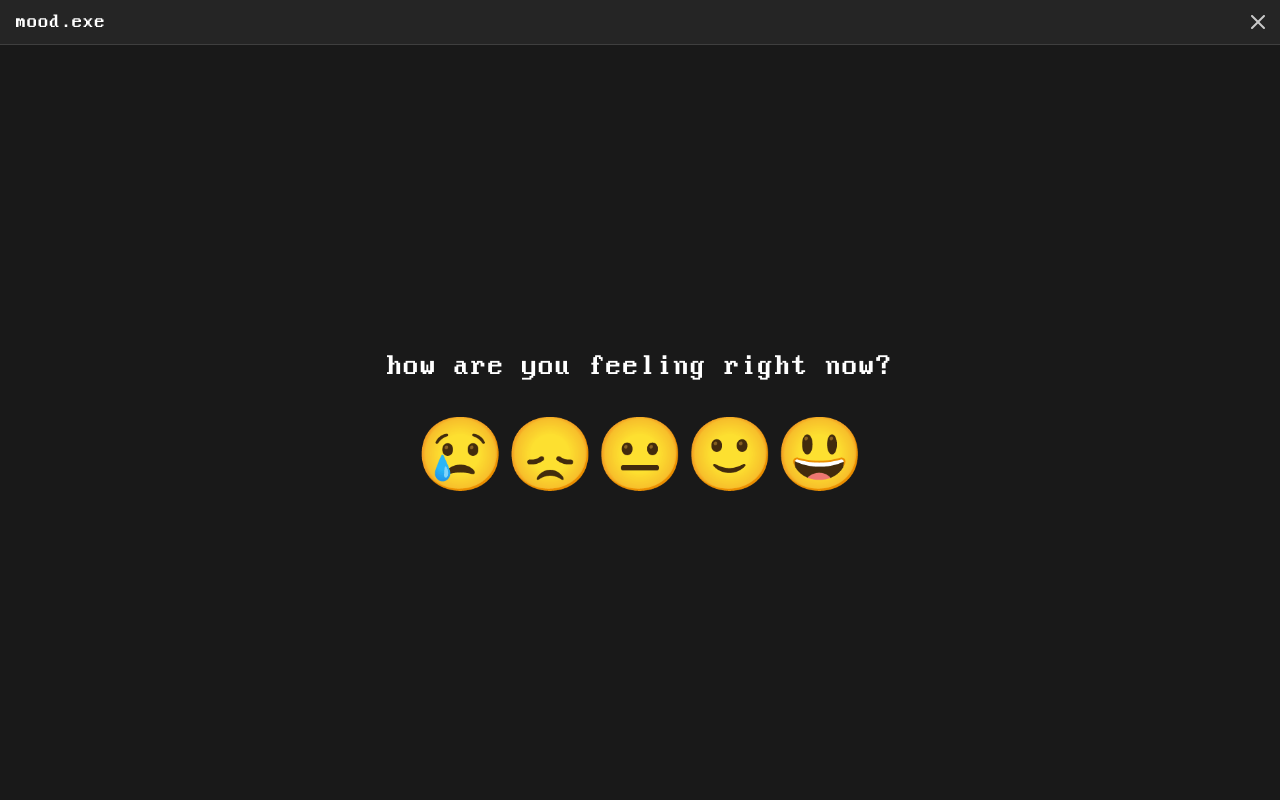
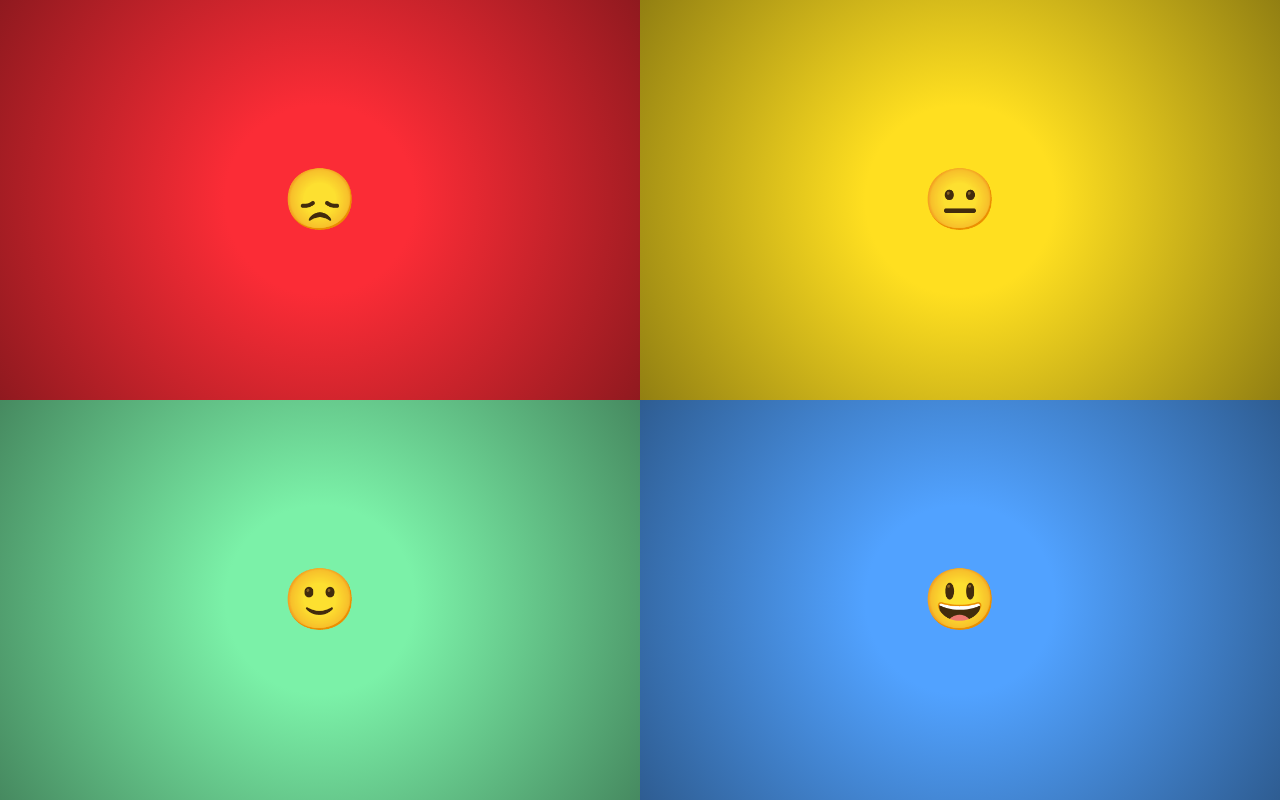
Before and after one commit to ronykax/mood.exe, a React (Vite) app: page / in a window 1280 px wide. Built offline with nearby package versions, Linux system fonts and the light colour scheme.

Commit message:
ui changes

```diff
--- a/src/App.css
+++ b/src/App.css
@@ -1,13 +1,23 @@
 @import "tailwindcss";
+@import url(https://fonts.googleapis.com/css?family=Comic+Neue:300,300italic,regular,italic,700,700italic);
 
-@font-face {
-    font-family: "PerfectDos";
-    src: url("/src/assets/Perfect-DOS-VGA-437.ttf") format("truetype");
-    font-weight: normal;
+body {
+    font-family: "Comic Neue", cursive;
+    font-optical-sizing: auto;
     font-style: normal;
 }
 
-body {
-    font-family: "PerfectDos", monospace;
-    @apply bg-black/90 text-white;
+.animated-border {
+    border: 0px solid rgba(255, 255, 255, 0.35);
+    animation: pulse-border 0.75s infinite ease-in-out;
 }
+
+@keyframes pulse-border {
+    0%,
+    100% {
+        border-width: 12px;
+    }
+    50% {
+        border-width: 24px;
+    }
+}
--- a/src/App.tsx
+++ b/src/App.tsx
@@ -1,21 +1,41 @@
 import "./App.css";
-import Navbar from "./components/Navbar";
-
-const moods = ["😢", "😞", "😐", "🙂", "😃"] as const;
 
 export default function App() {
+    interface Mood {
+        emoji: string;
+        color: string;
+    }
+
+    type MoodGroup = Mood[][];
+
+    const moodGroup: MoodGroup = [
+        [
+            { emoji: "😞", color: "#fb2c36" },
+            { emoji: "😐", color: "#ffdf20" },
+            { emoji: "🙂", color: "#7bf1a8" },
+            { emoji: "😃", color: "#51a2ff" },
+        ],
+    ];
+
+    const moods = moodGroup[Math.floor(Math.random() * moodGroup.length)];
+
     return (
-        <div className="h-screen flex flex-col">
-            <Navbar />
-            <div className="h-screen flex flex-col items-center justify-center">
-                <span className="text-3xl">how are you feeling right now?</span>
+        <div className="grid grid-cols-2 text-6xl w-full h-screen bg-black">
+            {moods.map(({ emoji, color }) => (
+                <button
+                    key={emoji}
+                    className={`cursor-pointer relative group`}
+                    style={{
+                        background: `radial-gradient(circle, ${color}ff 25%, #000 200%)`,
+                    }}
+                >
+                    <div className={`p-2 w-fit mx-auto ${color} rounded-full`}>
+                        {emoji}
+                    </div>
 
-                <div className="flex text-7xl mt-10">
-                    {moods.map((emoji) => (
-                        <button className="cursor-pointer">{emoji}</button>
-                    ))}
-                </div>
-            </div>
+                    <div className="animated-border absolute w-full h-full top-0 right-0 opacity-0 group-hover:opacity-100 transition-opacity duration-150"></div>
+                </button>
+            ))}
         </div>
     );
 }
--- a/src/components/Navbar.tsx
+++ b/src/components/Navbar.tsx
@@ -6,8 +6,8 @@ export default function Navbar() {
             data-tauri-drag-region
             className="bg-white/5 border-b border-[#3f3f3f] flex justify-between"
         >
-            <div className="px-4 py-2">
-                <span className="text-xl">mood.exe</span>
+            <div className="px-2.5 py-1">
+                <span className="text-lg opacity-75">mood.exe</span>
             </div>
 
             <button className="cursor-pointer h-full aspect-square hover:bg-red-600">
```
